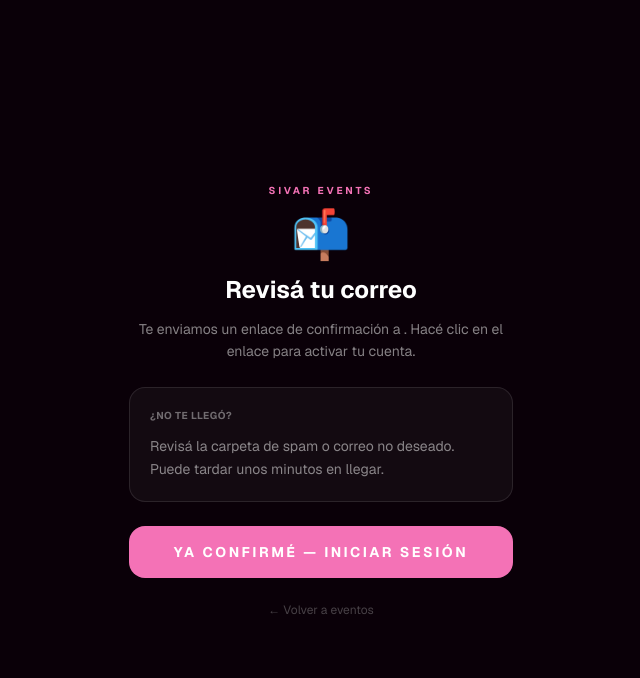
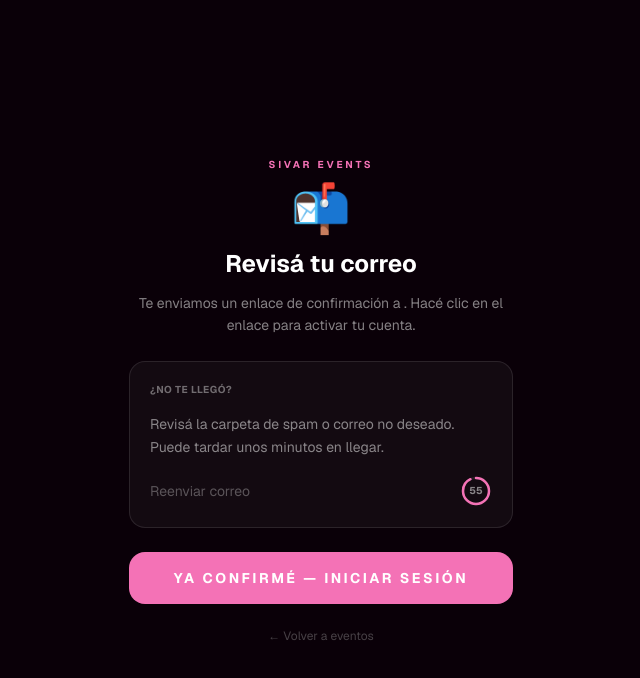
Before and after one commit to sivarmusic/sivar-music-web, a Next.js app: page /eventos/mi-cuenta/verificar in a window 1280 px wide. Shown: the top 678 px of the page, without its empty margins (319-959 px from the left). Built offline with nearby package versions, Linux system fonts and the light colour scheme; no server answers.

Commit message:
eventos fix 8

```diff
--- a/app/eventos/mi-cuenta/login/page.tsx
+++ b/app/eventos/mi-cuenta/login/page.tsx
@@ -28,7 +28,13 @@ function LoginForm() {
     e.preventDefault(); setError(''); setLoading(true)
     try {
       const { error: err } = await supabase.auth.signInWithPassword({ email, password })
-      if (err) throw new Error(err.message === 'Invalid login credentials' ? 'Correo o contraseña incorrectos.' : err.message)
+      if (err) {
+        if (err.message === 'Email not confirmed') {
+          router.push(`/eventos/mi-cuenta/verificar?email=${encodeURIComponent(email)}`)
+          return
+        }
+        throw new Error(err.message === 'Invalid login credentials' ? 'Correo o contraseña incorrectos.' : err.message)
+      }
       router.push(next)
     } catch (err) {
       setError(err instanceof Error ? err.message : 'Error inesperado')
--- a/app/eventos/mi-cuenta/verificar/page.tsx
+++ b/app/eventos/mi-cuenta/verificar/page.tsx
@@ -1,11 +1,44 @@
 'use client'
-import { Suspense } from 'react'
+import { Suspense, useEffect, useState } from 'react'
 import { useSearchParams } from 'next/navigation'
 import Link from 'next/link'
+import { supabaseBrowser } from '@/lib/supabase-browser'
+
+const RESEND_WAIT = 60
 
 function VerificarContent() {
   const searchParams = useSearchParams()
   const email = searchParams.get('email') ?? ''
+
+  const [seconds, setSeconds] = useState(RESEND_WAIT)
+  const [sending, setSending] = useState(false)
+  const [sent, setSent] = useState(false)
+  const [error, setError] = useState('')
+
+  useEffect(() => {
+    if (seconds <= 0) return
+    const id = setTimeout(() => setSeconds(s => s - 1), 1000)
+    return () => clearTimeout(id)
+  }, [seconds])
+
+  async function handleResend() {
+    if (!email || sending) return
+    setSending(true); setError(''); setSent(false)
+    try {
+      const { error: err } = await supabaseBrowser.auth.resend({
+        type: 'signup',
+        email,
+        options: { emailRedirectTo: `${window.location.origin}/eventos/mi-cuenta/login` },
+      })
+      if (err) throw new Error(err.message)
+      setSent(true)
+      setSeconds(RESEND_WAIT)
+    } catch (e) {
+      setError(e instanceof Error ? e.message : 'No se pudo reenviar.')
+    } finally {
+      setSending(false)
+    }
+  }
 
   return (
     <div className="min-h-screen bg-[#0a0008] text-white flex flex-col items-center justify-center px-5 py-12">
@@ -22,11 +55,54 @@ function VerificarContent() {
           </p>
         </div>
 
-        <div className="bg-white/4 border border-white/10 rounded-2xl p-5 text-left space-y-3">
+        <div className="bg-white/4 border border-white/10 rounded-2xl p-5 text-left space-y-4">
           <p className="text-white/40 text-[10px] font-bold uppercase tracking-wider">¿No te llegó?</p>
           <p className="text-white/50 text-sm leading-relaxed">
             Revisá la carpeta de spam o correo no deseado. Puede tardar unos minutos en llegar.
           </p>
+
+          {sent && !error && (
+            <p className="text-green-400 text-sm bg-green-400/10 border border-green-400/20 rounded-xl px-3 py-2 text-center">
+              Correo reenviado — revisá tu bandeja.
+            </p>
+          )}
+          {error && (
+            <p className="text-red-400 text-sm bg-red-400/10 border border-red-400/20 rounded-xl px-3 py-2 text-center">
+              {error}
+            </p>
+          )}
+
+          {seconds > 0 ? (
+            <div className="flex items-center justify-between">
+              <p className="text-white/30 text-sm">Reenviar correo</p>
+              <div className="flex items-center gap-2">
+                <div className="relative w-8 h-8">
+                  <svg className="w-8 h-8 -rotate-90" viewBox="0 0 32 32">
+                    <circle cx="16" cy="16" r="13" fill="none" stroke="rgba(255,255,255,0.08)" strokeWidth="2.5" />
+                    <circle
+                      cx="16" cy="16" r="13" fill="none"
+                      stroke="#F472B6" strokeWidth="2.5"
+                      strokeDasharray={`${2 * Math.PI * 13}`}
+                      strokeDashoffset={`${2 * Math.PI * 13 * (1 - seconds / RESEND_WAIT)}`}
+                      strokeLinecap="round"
+                      style={{ transition: 'stroke-dashoffset 1s linear' }}
+                    />
+                  </svg>
+                  <span className="absolute inset-0 flex items-center justify-center text-white/50 text-[10px] font-bold">
+                    {seconds}
+                  </span>
+                </div>
+              </div>
+            </div>
+          ) : (
+            <button
+              onClick={handleResend}
+              disabled={sending}
+              className="w-full bg-white/8 hover:bg-[#F472B6]/20 hover:text-[#F472B6] disabled:opacity-50 text-white/70 text-sm font-semibold rounded-xl py-2.5 transition-all"
+            >
+              {sending ? 'Enviando...' : 'Reenviar correo'}
+            </button>
+          )}
         </div>
 
         <Link
```
